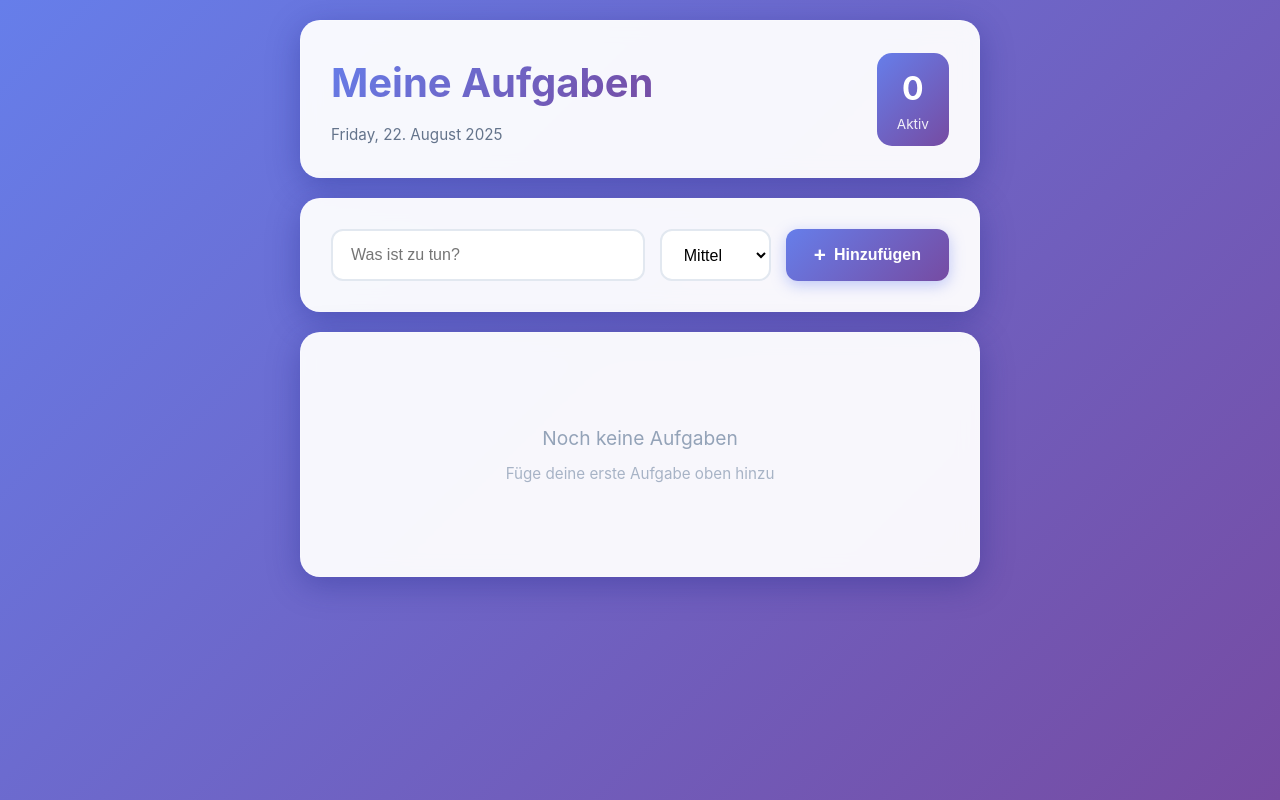
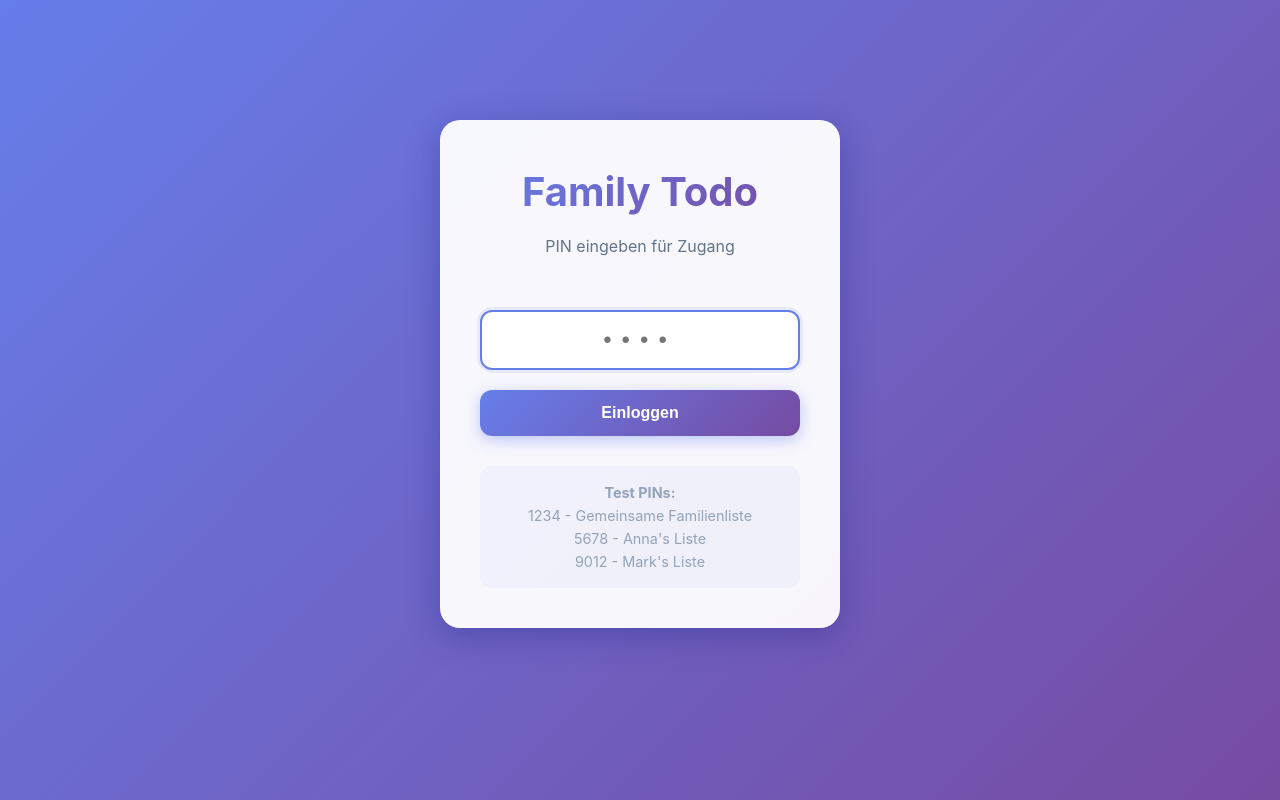
Before and after one commit to einfachstarten/family-todo, a PHP site: page / in a window 1280 px wide. Run offline with PHP 8.4, Linux system fonts and the light colour scheme; data that the repository does not hold is empty.

Commit message:
Add PIN-based multi-user authentication

```diff
--- a/index.php
+++ b/index.php
@@ -1,8 +1,33 @@
 <?php
-// Remove custom session path - use default
 session_start();
-if (!isset($_SESSION['user_id'])) {
-    $_SESSION['user_id'] = uniqid('user_', true);
+
+// Define your family PINs
+$VALID_PINS = [
+    '1234' => 'family_shared',  // Shared family list
+    '5678' => 'personal_anna',  // Anna's personal list
+    '9012' => 'personal_mark'   // Mark's personal list
+];
+
+// Check if PIN is submitted
+if (isset($_POST['pin'])) {
+    $pin = $_POST['pin'];
+    if (isset($VALID_PINS[$pin])) {
+        $_SESSION['user_id'] = $VALID_PINS[$pin];
+        $_SESSION['logged_in'] = true;
+    } else {
+        $error = "Falscher PIN";
+    }
+}
+
+// Check if logged in
+$isLoggedIn = isset($_SESSION['logged_in']) && $_SESSION['logged_in'];
+$userId = $_SESSION['user_id'] ?? '';
+
+// Logout handling
+if (isset($_GET['logout'])) {
+    session_destroy();
+    header('Location: index.php');
+    exit;
 }
 ?>
 <!DOCTYPE html>
@@ -12,12 +37,160 @@ if (!isset($_SESSION['user_id'])) {
     <meta name="viewport" content="width=device-width, initial-scale=1.0">
     <title>Family Todo</title>
     <link rel="stylesheet" href="assets/style.css">
+    <?php if (!$isLoggedIn): ?>
+    <style>
+        .login-card {
+            background: rgba(255, 255, 255, 0.95);
+            backdrop-filter: blur(10px);
+            border-radius: 20px;
+            padding: 40px;
+            max-width: 400px;
+            margin: 100px auto;
+            box-shadow: 0 8px 32px 0 rgba(31, 38, 135, 0.37);
+            text-align: center;
+        }
+        .login-title {
+            font-size: 2.5em;
+            background: linear-gradient(135deg, #667eea 0%, #764ba2 100%);
+            -webkit-background-clip: text;
+            -webkit-text-fill-color: transparent;
+            background-clip: text;
+            margin-bottom: 8px;
+        }
+        .login-subtitle {
+            color: #64748b;
+            margin-top: 10px;
+            margin-bottom: 30px;
+        }
+        .pin-input {
+            width: 100%;
+            padding: 14px 18px;
+            border: 2px solid #e2e8f0;
+            border-radius: 12px;
+            font-size: 1.5em;
+            text-align: center;
+            letter-spacing: 10px;
+            margin: 20px 0;
+            background: white;
+            transition: all 0.3s ease;
+        }
+        .pin-input:focus {
+            outline: none;
+            border-color: #667eea;
+            box-shadow: 0 0 0 3px rgba(102, 126, 234, 0.1);
+        }
+        .pin-button {
+            width: 100%;
+            padding: 14px 28px;
+            background: linear-gradient(135deg, #667eea 0%, #764ba2 100%);
+            color: white;
+            border: none;
+            border-radius: 12px;
+            font-size: 1em;
+            font-weight: 600;
+            cursor: pointer;
+            transition: all 0.3s ease;
+            box-shadow: 0 4px 15px 0 rgba(102, 126, 234, 0.4);
+        }
+        .pin-button:hover {
+            transform: translateY(-2px);
+            box-shadow: 0 6px 20px 0 rgba(102, 126, 234, 0.5);
+        }
+        .pin-button:active {
+            transform: translateY(0);
+        }
+        .error-message {
+            color: #ef4444;
+            margin: 10px 0;
+            padding: 10px;
+            background: #fee2e2;
+            border-radius: 8px;
+        }
+        .pin-hint {
+            color: #94a3b8;
+            margin-top: 30px;
+            font-size: 0.9em;
+            padding: 15px;
+            background: rgba(102, 126, 234, 0.05);
+            border-radius: 12px;
+        }
+        .logout-link {
+            position: absolute;
+            top: 30px;
+            right: 30px;
+            color: #ef4444;
+            text-decoration: none;
+            padding: 8px 16px;
+            border: 1px solid #ef4444;
+            border-radius: 8px;
+            transition: all 0.3s ease;
+            font-size: 0.9em;
+        }
+        .logout-link:hover {
+            background: #ef4444;
+            color: white;
+        }
+        .list-indicator {
+            display: inline-block;
+            padding: 4px 12px;
+            background: linear-gradient(135deg, #667eea 0%, #764ba2 100%);
+            color: white;
+            border-radius: 20px;
+            font-size: 0.85em;
+            margin-left: 10px;
+        }
+    </style>
+    <?php endif; ?>
 </head>
 <body>
     <div class="container">
+        <?php if (!$isLoggedIn): ?>
+            <div class="login-card">
+                <h1 class="login-title">Family Todo</h1>
+                <p class="login-subtitle">PIN eingeben für Zugang</p>
+
+                <form method="POST">
+                    <?php if (isset($error)): ?>
+                        <p class="error-message"><?php echo $error; ?></p>
+                    <?php endif; ?>
+                    <input
+                        type="password"
+                        name="pin"
+                        class="pin-input"
+                        placeholder="••••"
+                        maxlength="4"
+                        pattern="[0-9]{4}"
+                        inputmode="numeric"
+                        required
+                        autofocus
+                    >
+                    <button type="submit" class="pin-button">Einloggen</button>
+                </form>
+                <div class="pin-hint">
+                    <strong>Test PINs:</strong><br>
+                    1234 - Gemeinsame Familienliste<br>
+                    5678 - Anna's Liste<br>
+                    9012 - Mark's Liste
+                </div>
+            </div>
+        <?php else: ?>
+            <a href="?logout=1" class="logout-link">Abmelden</a>
+
             <header class="header-card">
                 <div class="header-content">
-                <h1>Meine Aufgaben</h1>
+                    <h1>
+                        Meine Aufgaben
+                        <span class="list-indicator">
+                            <?php
+                            $listNames = [
+                                'family_shared' => 'Familie',
+                                'personal_anna' => 'Anna',
+                                'personal_mark' => 'Mark'
+                            ];
+                            echo $listNames[$userId] ?? 'Persönlich';
+                            ?>
+                        </span>
+                    </h1>
                     <p class="date"><?php echo date('l, j. F Y'); ?></p>
                 </div>
                 <div class="stats">
@@ -57,9 +230,10 @@ if (!isset($_SESSION['user_id'])) {
                     </div>
                 </div>
             </div>
+
+            <input type="hidden" id="userId" value="<?php echo htmlspecialchars($userId); ?>">
+            <script src="assets/app.js"></script>
+        <?php endif; ?>
     </div>
-
-    <input type="hidden" id="userId" value="<?php echo $_SESSION['user_id']; ?>">
-    <script src="assets/app.js"></script>
 </body>
 </html>
```
Lines whose indentation alone changed are shown as unchanged.
